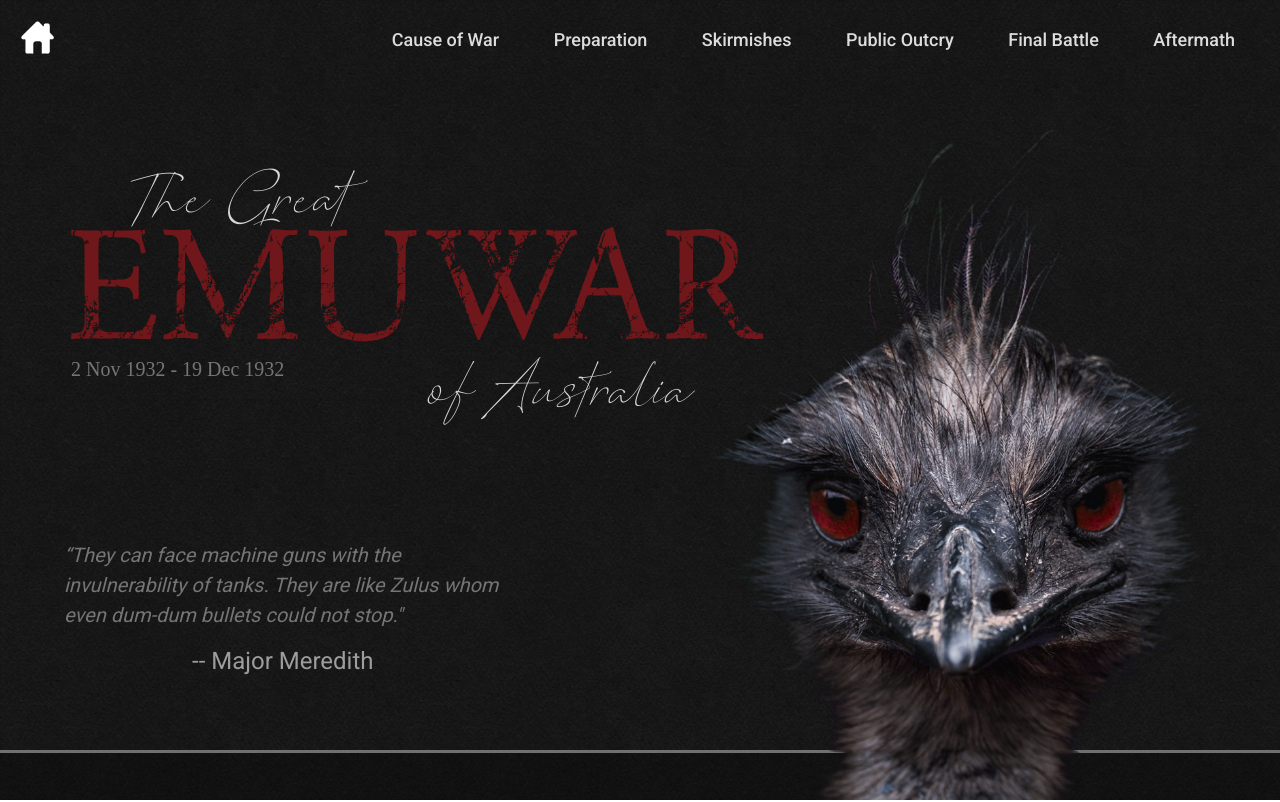
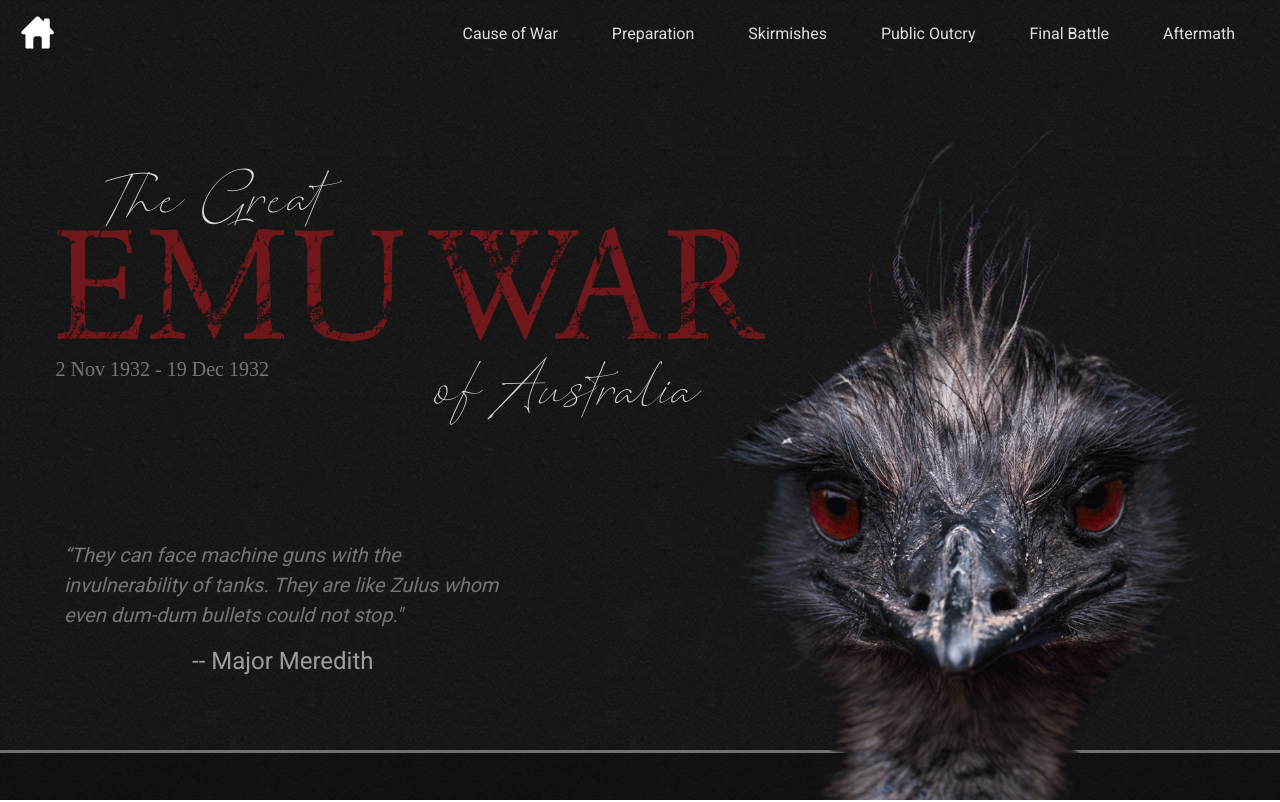
Before and after one commit to KelliePetersen/emu-war, a website: page app/index.html in a window 1280 px wide. Shown: the top 802 px of the page. Drawn offline with Linux system fonts and the light colour scheme; files whose address does not match are found by name.

Commit message:
add tweaks

```diff
--- a/app/src/css/base/_global.css
+++ b/app/src/css/base/_global.css
@@ -14,8 +14,8 @@ img {
 
 .fullscreen-at-large {
   @mixin atLarge {
-    min-height: 800px;
-    height: 103vh;
+    min-height: 900px;
+    height: 100vh;
   }
 }
 
--- a/app/src/css/modules/_hero.css
+++ b/app/src/css/modules/_hero.css
@@ -9,23 +9,22 @@
 
   &__container {
     position: relative;
-    min-height: 500px;
     width: 100%;
     max-width: 1580px;
-    height: 100vh;
+    height: 100%;
     margin: 0 auto;
   }
 
   &__text {
     position: absolute;
     text-align: center;
-    width: 90%;
-    max-width: 700px;
+    width: 96%;
+    max-width: 750px;
     top: 50px;
-    left: 5%;
+    left: 2%;
 
     @mixin atMedium {
-      top: 150px;
+      top: 15%;
       margin-left: calc(45% - 350px);
     }
 
@@ -45,9 +44,11 @@
     color: var(--heading-red);
     font-size: 148px;
     line-height: 110px;
+    display: block;
 
     @mixin atMedium {
-      margin: 0;
+      display: inline;
+      margin-left: 15px;
     }
     @mixin atLarge {
       font-size: 164px;
@@ -88,7 +89,7 @@
     font-size: 1.25rem;
     position: absolute;
     bottom: 30px;
-    left: 6%;
+    left: 9%;
     color: #757575;
 
     @mixin atMedium {
@@ -96,7 +97,7 @@
     }
 
     @mixin atLarge {
-      left: 1%;
+      left: 4%;
     }
   }
 
--- a/app/src/css/modules/_nav.css
+++ b/app/src/css/modules/_nav.css
@@ -5,7 +5,7 @@
     position: fixed;
     top: 0px;
     width: 100%;
-    height: 80px;
+    height: 70px;
     background-color: #252525;
     z-index: 3;
 
@@ -37,18 +37,18 @@
   &__home {
     height: 35px;
     position: fixed;
-    top: 20px;
+    top: 15px;
     left: 20px;
   }
 
   &__list {
     display: none;
     margin: 0;
-    padding: 30px 20px;
+    padding: 25px 20px;
     list-style-type: none;
     position: fixed;
     z-index: 5;
-    font-size: 18px;
+    font-size: 16px;
     width: 100%;
     text-align: right;
 
@@ -65,7 +65,7 @@
   &__link {
     text-decoration: none;
     color: #DDD;
-    font-weight: 500;
+    font-weight: 400;
 
     &:hover {
       color: #A24D4D;
--- a/app/src/css/sections/_cause-of-war.css
+++ b/app/src/css/sections/_cause-of-war.css
@@ -41,7 +41,7 @@
       bottom: calc(40% - 50px);
       background-color: white;
       width: 750px;
-      max-width: 750px;
+      max-width: 57%;
     }
 
     @mixin atUltra {
--- a/app/src/css/sections/_intro.css
+++ b/app/src/css/sections/_intro.css
@@ -1,5 +1,6 @@
 .intro {
   position: relative;
+  min-height: 800px;
 
   &__container {
     max-width: 1450px;
--- a/app/temp/css/styles.css
+++ b/app/temp/css/styles.css
@@ -398,8 +398,8 @@ img {
 @media (min-width: 1280px) {
 
 .fullscreen-at-large {
-    min-height: 800px;
-    height: 103vh
+    min-height: 900px;
+    height: 100vh
 }
   }
 
@@ -639,7 +639,7 @@ img {
     position: fixed;
     top: 0px;
     width: 100%;
-    height: 80px;
+    height: 70px;
     background-color: #252525;
     z-index: 3;
   }
@@ -677,18 +677,18 @@ img {
 .nav__home {
     height: 35px;
     position: fixed;
-    top: 20px;
+    top: 15px;
     left: 20px;
   }
 
 .nav__list {
     display: none;
     margin: 0;
-    padding: 30px 20px;
+    padding: 25px 20px;
     list-style-type: none;
     position: fixed;
     z-index: 5;
-    font-size: 18px;
+    font-size: 16px;
     width: 100%;
     text-align: right;
   }
@@ -708,7 +708,7 @@ img {
 .nav__link {
     text-decoration: none;
     color: #DDD;
-    font-weight: 500;
+    font-weight: 400;
   }
 
 .nav__link:hover {
@@ -727,26 +727,25 @@ img {
 
 .hero__container {
     position: relative;
-    min-height: 500px;
     width: 100%;
     max-width: 1580px;
-    height: 100vh;
+    height: 100%;
     margin: 0 auto;
   }
 
 .hero__text {
     position: absolute;
     text-align: center;
-    width: 90%;
-    max-width: 700px;
+    width: 96%;
+    max-width: 750px;
     top: 50px;
-    left: 5%;
+    left: 2%;
   }
 
 @media (min-width: 720px) {
 
 .hero__text {
-      top: 150px;
+      top: 15%;
       margin-left: calc(45% - 350px)
   }
   }
@@ -769,12 +768,14 @@ img {
     color: var(--heading-red);
     font-size: 148px;
     line-height: 110px;
+    display: block;
   }
 
 @media (min-width: 720px) {
 
 .hero__heading__main {
-      margin: 0
+      display: inline;
+      margin-left: 15px
   }
   }
 
@@ -828,7 +829,7 @@ img {
     font-size: 1.25rem;
     position: absolute;
     bottom: 30px;
-    left: 6%;
+    left: 9%;
     color: #757575;
   }
 
@@ -842,7 +843,7 @@ img {
 @media (min-width: 1280px) {
 
 .hero__date {
-      left: 1%
+      left: 4%
   }
   }
 
@@ -925,6 +926,7 @@ img {
 
 .intro {
   position: relative;
+  min-height: 800px;
 }
 
 .intro__container {
@@ -1034,7 +1036,7 @@ img {
       bottom: calc(40% - 50px);
       background-color: white;
       width: 750px;
-      max-width: 750px
+      max-width: 57%
   }
   }
 
```
